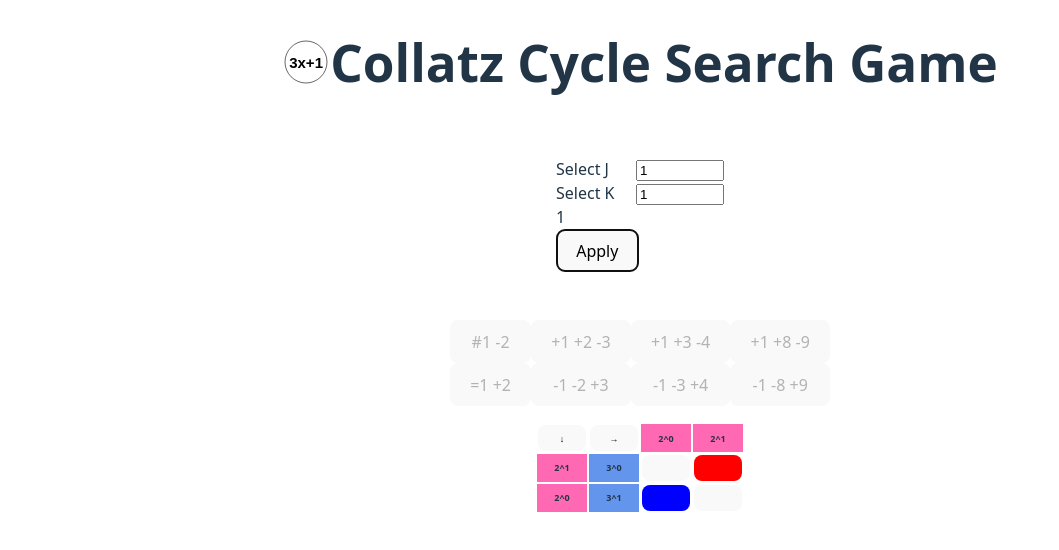
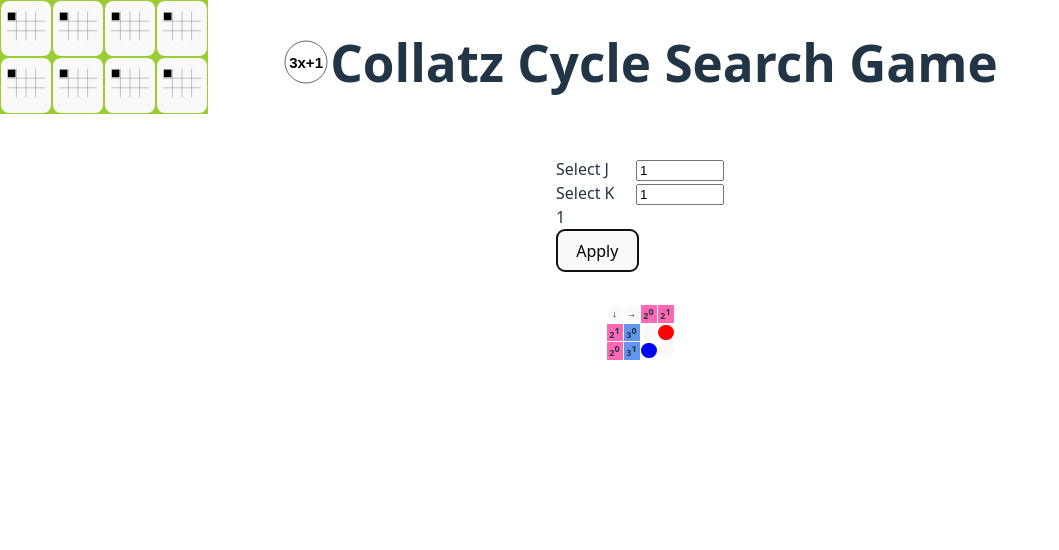
Before and after one commit to ElvenMonky/collatz_game, a React (Vite) app: page / in a window 1280 px wide. Both pictures are taken after a click on the button "Apply". Shown: the top 550 px of the page, without its empty margins (0-1059 px from the left). Built offline with nearby package versions, Linux system fonts and the light colour scheme.

Commit message:
Improved toolbar appearance

```diff
--- a/src/Board.css
+++ b/src/Board.css
@@ -30,9 +30,12 @@
 
 table {
 	width: auto;
+	border-spacing: 1px;
 }
 
 td, th, td *, th * {
-	min-width: 3rem;
+	width: 1rem;
 	font-size: xx-small !important;
+	padding: 0 !important;
+	margin: 0 !important;
 }
--- a/src/Board.tsx
+++ b/src/Board.tsx
@@ -69,7 +69,7 @@ const Board = ({
 					</th>
 					{colHeaders.map(colHeader => (
 						<th key={colHeader} scope="col" className="row-header2">
-							2^{colHeader}
+							2<sup>{colHeader}</sup>
 						</th>
 					))}
 				</tr>
@@ -78,10 +78,10 @@ const Board = ({
 			{board.map((row, k) => (
 				<tr key={k}>
 					<th key="2^" scope="row" className="row-header2">
-						2^{rowHeaders2[k]}
+						2<sup>{rowHeaders2[k]}</sup>
 					</th>
 					<th key="3^" scope="row" className="inactive row-header3">
-						3^{rowHeaders3[k]}
+						3<sup>{rowHeaders3[k]}</sup>
 					</th>
 					{row.slice(K-jShift).map((cell, j) => (
 						<td key={j}>
--- a/src/Toolbar.css
+++ b/src/Toolbar.css
@@ -1,9 +1,19 @@
 menu {
 	display: flex;
 	padding: 0;
+	margin: 0;
+	background: yellowgreen;
+	position: fixed;
+	top:0;
+	left:0;
 }
 
 menu > li {
 	display: flex;
 	flex-direction: column;
 }
+
+menu button {
+	margin: 1px;
+	padding: 0;
+}
--- a/src/Toolbar.tsx
+++ b/src/Toolbar.tsx
@@ -1,31 +1,6 @@
 import './Toolbar.css';
-
-const jMap: { [j: number]: number } = {
-	1: 0,
-	2: 1,
-	3: 1,
-	4: 2,
-	6: 2,
-	8: 3,
-	9: 2,
-};
-
-const kMap: { [k: number]: number } = {
-	1: 0,
-	2: 0,
-	3: 1,
-	4: 0,
-	6: 1,
-	8: 0,
-	9: 2,
-};
-
-const dMap: { [d: string]: number } = {
-	'=': -2,
-	'-': -1,
-	'+': 1,
-	'#': 2,
-};
+import { dMap, jMap, kMap } from './ToolbarData';
+import ToolbarIcon from './ToolbarIcon';
 
 const buttonData: string[][] = [
 	[
@@ -93,7 +68,9 @@ const Toolbar = ({ selectedCell, board, setBoard }: IToolbarProps) => {
 							onClick={() => updateBoard(changes)}
 							disabled={!canUpdateBoard(board, changes)}
 						>
-							{changes}
+							<ToolbarIcon {...{
+								changes: canUpdateBoard(board, changes) ? changes : '.1'
+							}}/>
 						</button>
 					))}
 				</li>
--- /dev/null
+++ b/src/ToolbarData.tsx
@@ -0,0 +1,33 @@
+export const jMap: { [j: number]: number } = {
+	1: 0,
+	2: 1,
+	3: 1,
+	4: 2,
+	6: 2,
+	8: 3,
+	9: 2,
+};
+
+export const kMap: { [k: number]: number } = {
+	1: 0,
+	2: 0,
+	3: 1,
+	4: 0,
+	6: 1,
+	8: 0,
+	9: 2,
+};
+
+export const colorMap: { [d: string]: string } = {
+	'=': 'purple',
+	'-': 'blue',
+	'+': 'red',
+	'#': 'magenta',
+};
+
+export const dMap: { [d: string]: number } = {
+	'=': -2,
+	'-': -1,
+	'+': 1,
+	'#': 2,
+};
--- /dev/null
+++ b/src/ToolbarIcon.css
@@ -0,0 +1,4 @@
+svg {
+	width: 3rem;
+	height: 3rem;
+}
--- /dev/null
+++ b/src/ToolbarIcon.tsx
@@ -0,0 +1,25 @@
+import { colorMap, jMap, kMap } from './ToolbarData';
+import './ToolbarIcon.css';
+
+interface IToolbarIconProps {
+	changes: string,
+};
+
+const ToolbarIcon = ({ changes }: IToolbarIconProps) => {
+	return (
+		<svg viewBox='0 0 100 100' xmlns="http://www.w3.org/2000/svg">
+			<path fill="none" stroke="grey" d="M10,40H90M10,60H90M30,20V80M50,20V80M70,20V80" />
+			{changes.split(' ').map(change => (
+				<rect {...{
+					fill: colorMap[change[0]],
+					x: jMap[+change[1]]*20+12,
+					y: kMap[+change[1]]*20+22,
+					width: 16,
+					height: 16,
+				}} />
+			))};
+		</svg>
+	);
+};
+
+export default ToolbarIcon;
```
